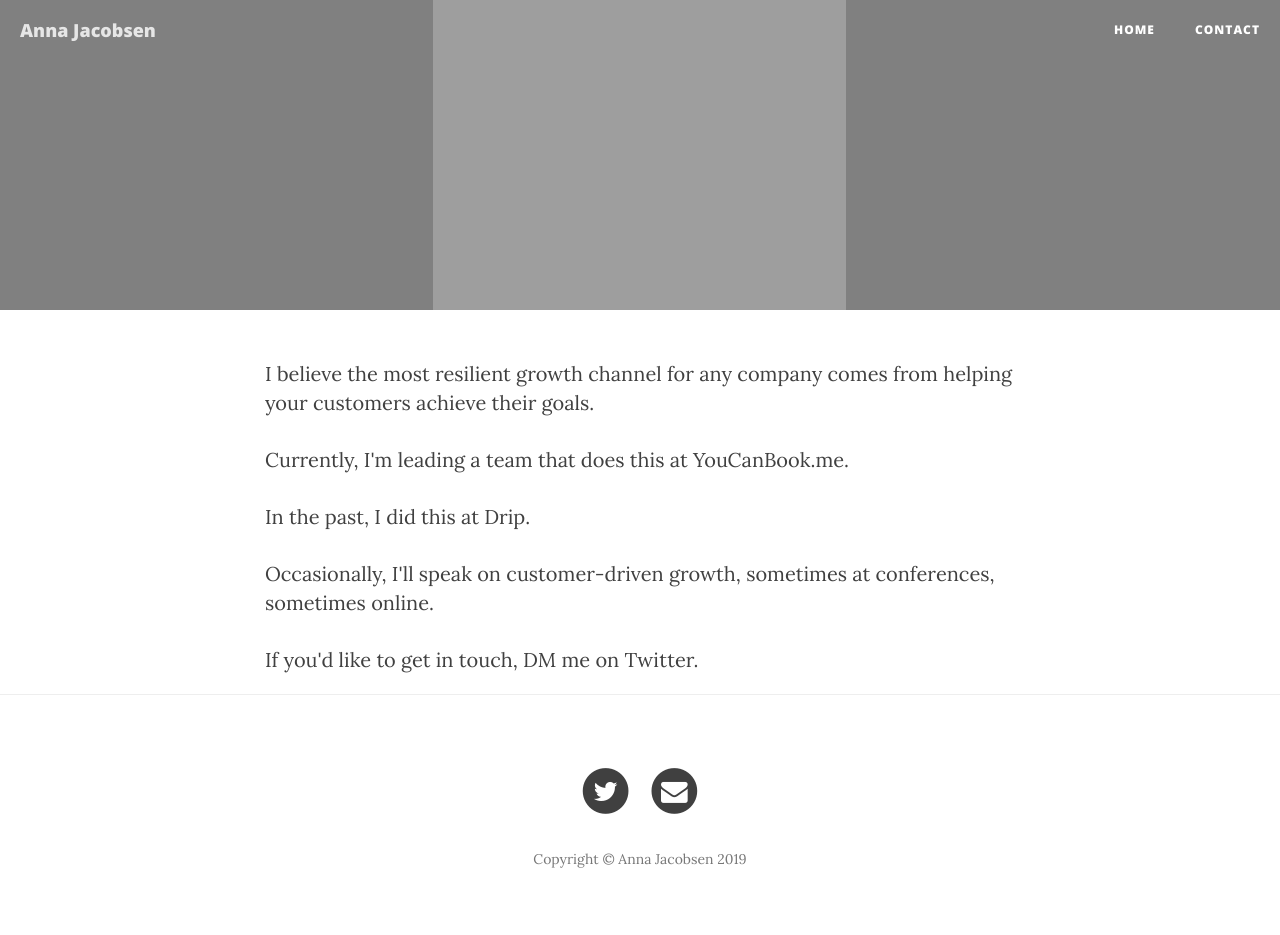
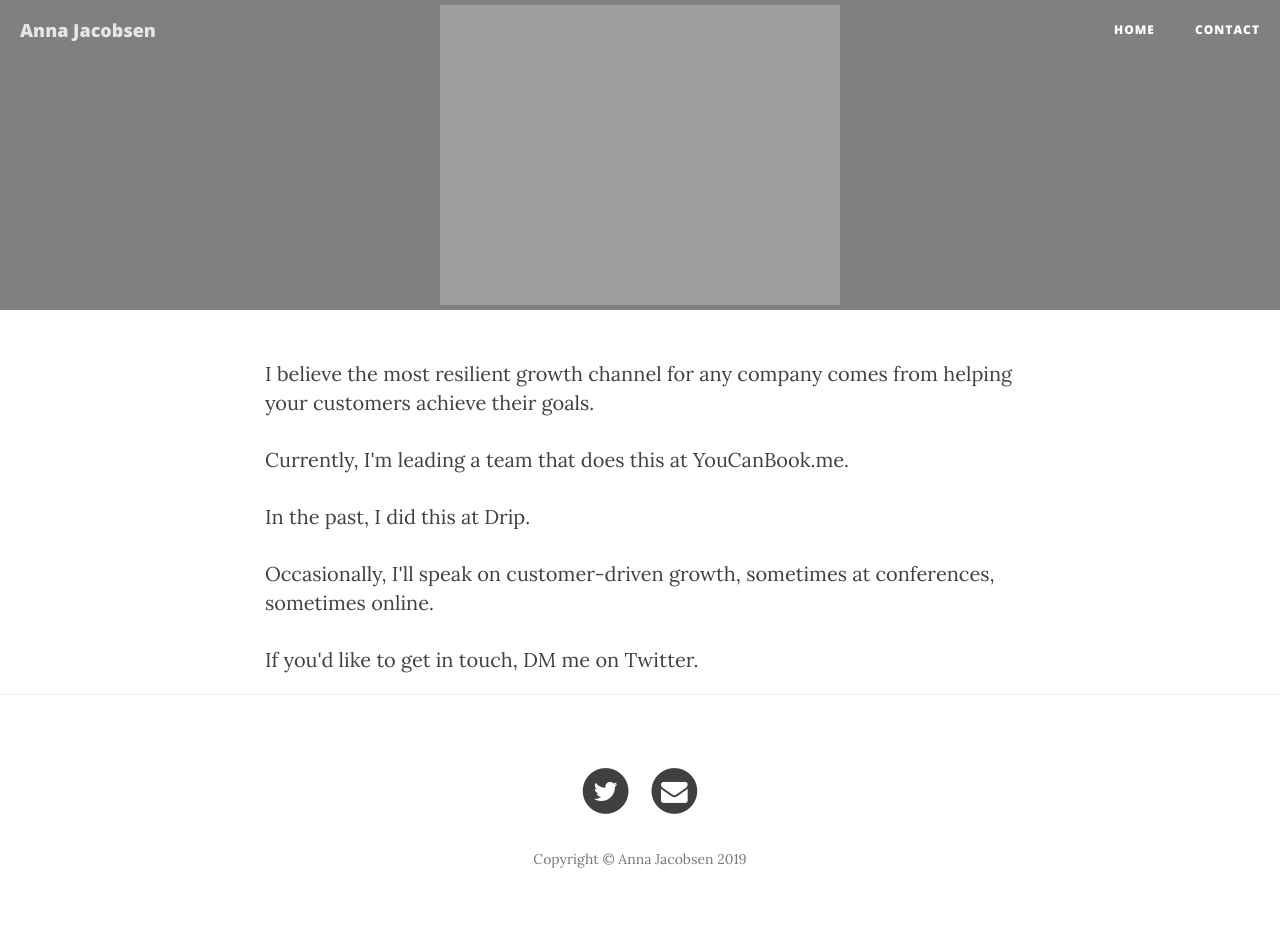
Before and after one commit to annaj/annaj, a Jekyll site: the page built from index.html, in a window 1280 px wide. Built offline with Jekyll 4.4.1, drawn with Linux system fonts in a browser that asks for light colours; nearby versions of some CDN libraries; the list of posts is cut into pages by our own code.

Commit message:
background size auto

```diff
--- a/css/clean-blog.css
+++ b/css/clean-blog.css
@@ -140,7 +140,7 @@ hr.small {
   -webkit-background-size: cover;
   background-position: center;
   -moz-background-size: cover;
-  background-size: auto 100%;
+  background-size: auto;
   -o-background-size: cover;
   margin-bottom: 50px;
 }
```
